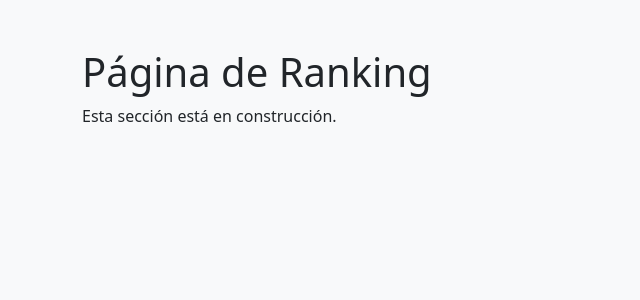
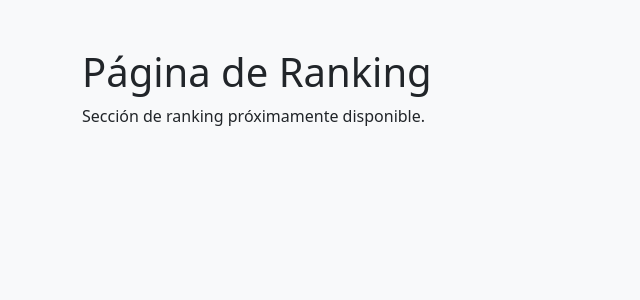
Before and after one commit to gabofunebre/GetOutside, a FastAPI app: page /ranking/ in a window 1280 px wide. Shown: the top 300 px of the page, without its empty margins (0-640 px from the left). Run offline with FastAPI, Linux system fonts and the light colour scheme.

Commit message:
Update ranking placeholder text

```diff
--- a/app/templates/ranking_placeholder.html
+++ b/app/templates/ranking_placeholder.html
@@ -9,7 +9,7 @@
 <body>
   <div class="container mt-5">
     <h1>Página de Ranking</h1>
-    <p>Esta sección está en construcción.</p>
+    <p>Sección de ranking próximamente disponible.</p>
   </div>
 </body>
 </html>
```
